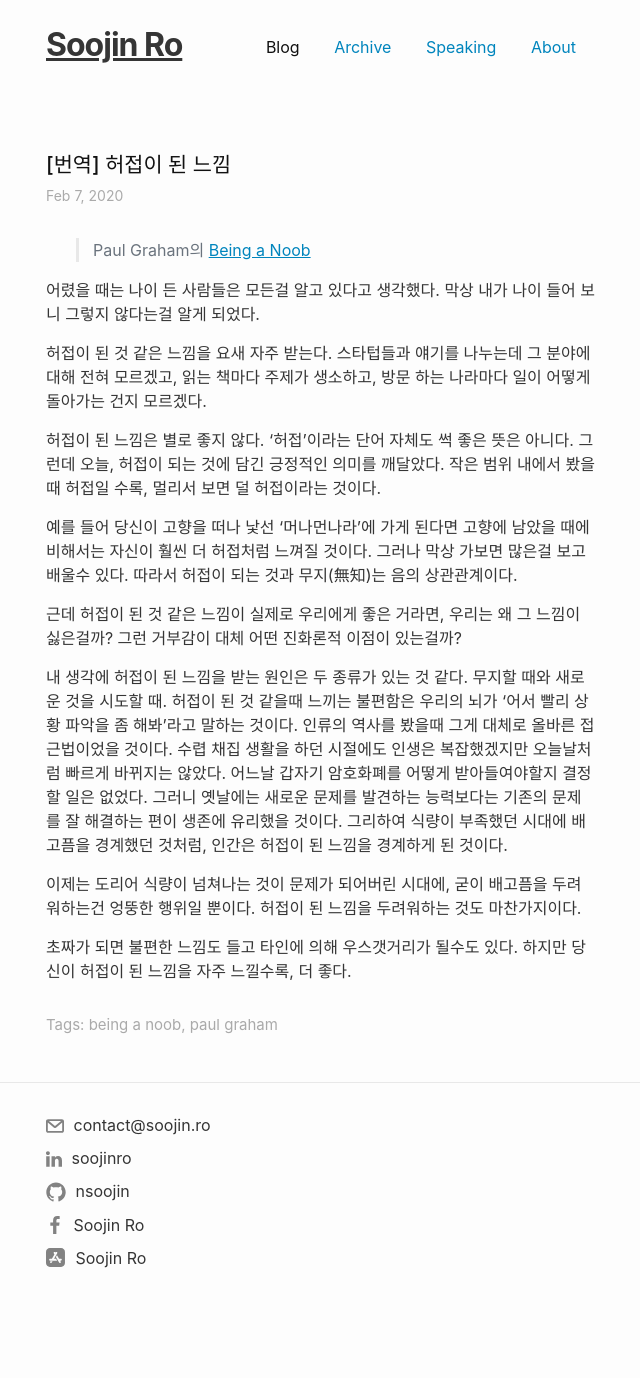
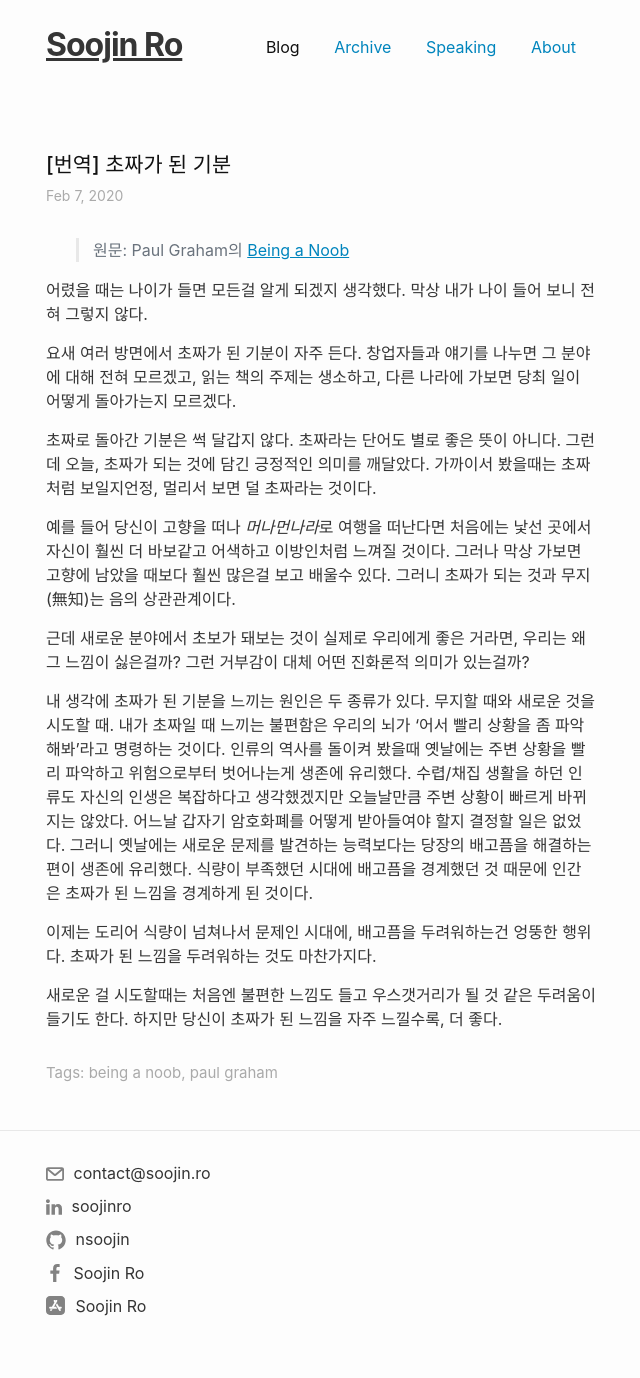
Before and after one commit to nsoojin/nsoojin.github.io, a Jekyll site: the page built from _posts/2020-02-07-noob.md, in a window 1280 px wide. Shown: the whole page, without its empty margins (319-959 px from the left). Built offline with Jekyll 4.4.1, drawn with Linux system fonts in a browser that asks for light colours; comment, search, counter and statistics services are not loaded; before the commit the page ends 1330 px from its top, so only the background shows below that.

Commit message:
being a nood modification

```diff
--- a/_posts/2020-02-07-noob.md
+++ b/_posts/2020-02-07-noob.md
@@ -1,6 +1,6 @@
 ---
 layout: post
-title: "[번역] 허접이 된 느낌"
+title: "[번역] 초짜가 된 기분"
 categories: []
 tags:
 - being a noob
@@ -10,20 +10,20 @@ published: true
 meta: {}
 ---
 
-> Paul Graham의 [Being a Noob](http://paulgraham.com/noob.html)
+> 원문: Paul Graham의 [Being a Noob](http://paulgraham.com/noob.html)
 
-어렸을 때는 나이 든 사람들은 모든걸 알고 있다고 생각했다. 막상 내가 나이 들어 보니 그렇지 않다는걸 알게 되었다.
+어렸을 때는 나이가 들면 모든걸 알게 되겠지 생각했다. 막상 내가 나이 들어 보니 전혀 그렇지 않다.
 
-허접이 된 것 같은 느낌을 요새 자주 받는다. 스타텁들과 얘기를 나누는데 그 분야에 대해 전혀 모르겠고, 읽는 책마다 주제가 생소하고, 방문 하는 나라마다 일이 어떻게 돌아가는 건지 모르겠다.
+요새 여러 방면에서 초짜가 된 기분이 자주 든다. 창업자들과 얘기를 나누면 그 분야에 대해 전혀 모르겠고, 읽는 책의 주제는 생소하고, 다른 나라에 가보면 당최 일이 어떻게 돌아가는지 모르겠다.
 
-허접이 된 느낌은 별로 좋지 않다. '허접'이라는 단어 자체도 썩 좋은 뜻은 아니다. 그런데 오늘, 허접이 되는 것에 담긴 긍정적인 의미를 깨달았다. 작은 범위 내에서 봤을때 허접일 수록, 멀리서 보면 덜 허접이라는 것이다.
+초짜로 돌아간 기분은 썩 달갑지 않다. 초짜라는 단어도 별로 좋은 뜻이 아니다. 그런데 오늘, 초짜가 되는 것에 담긴 긍정적인 의미를 깨달았다. 가까이서 봤을때는 초짜처럼 보일지언정, 멀리서 보면 덜 초짜라는 것이다.
 
-예를 들어 당신이 고향을 떠나 낯선 '머나먼나라'에 가게 된다면 고향에 남았을 때에 비해서는 자신이 훨씬 더 허접처럼 느껴질 것이다. 그러나 막상 가보면 많은걸 보고 배울수 있다. 따라서 허접이 되는 것과 무지(無知)는 음의 상관관계이다.
+예를 들어 당신이 고향을 떠나 *머나먼나라*로 여행을 떠난다면 처음에는 낯선 곳에서 자신이 훨씬 더 바보같고 어색하고 이방인처럼 느껴질 것이다. 그러나 막상 가보면 고향에 남았을 때보다 훨씬 많은걸 보고 배울수 있다. 그러니 초짜가 되는 것과 무지(無知)는 음의 상관관계이다.
 
-근데 허접이 된 것 같은 느낌이 실제로 우리에게 좋은 거라면, 우리는 왜 그 느낌이 싫은걸까? 그런 거부감이 대체 어떤 진화론적 이점이 있는걸까?
+근데 새로운 분야에서 초보가 돼보는 것이 실제로 우리에게 좋은 거라면, 우리는 왜 그 느낌이 싫은걸까? 그런 거부감이 대체 어떤 진화론적 의미가 있는걸까?
 
-내 생각에 허접이 된 느낌을 받는 원인은 두 종류가 있는 것 같다. 무지할 때와 새로운 것을 시도할 때. 허접이 된 것 같을때 느끼는 불편함은 우리의 뇌가 '어서 빨리 상황 파악을 좀 해봐'라고 말하는 것이다. 인류의 역사를 봤을때 그게 대체로 올바른 접근법이었을 것이다. 수렵 채집 생활을 하던 시절에도 인생은 복잡했겠지만 오늘날처럼 빠르게 바뀌지는 않았다. 어느날 갑자기 암호화폐를 어떻게 받아들여야할지 결정할 일은 없었다. 그러니 옛날에는 새로운 문제를 발견하는 능력보다는 기존의 문제를 잘 해결하는 편이 생존에 유리했을 것이다. 그리하여 식량이 부족했던 시대에 배고픔을 경계했던 것처럼, 인간은 허접이 된 느낌을 경계하게 된 것이다.
+내 생각에 초짜가 된 기분을 느끼는 원인은 두 종류가 있다. 무지할 때와 새로운 것을 시도할 때. 내가 초짜일 때 느끼는 불편함은 우리의 뇌가 '어서 빨리 상황을 좀 파악해봐'라고 명령하는 것이다. 인류의 역사를 돌이켜 봤을때 옛날에는 주변 상황을 빨리 파악하고 위험으로부터 벗어나는게 생존에 유리했다. 수렵/채집 생활을 하던 인류도 자신의 인생은 복잡하다고 생각했겠지만 오늘날만큼 주변 상황이 빠르게 바뀌지는 않았다. 어느날 갑자기 암호화폐를 어떻게 받아들여야 할지 결정할 일은 없었다. 그러니 옛날에는 새로운 문제를 발견하는 능력보다는 당장의 배고픔을 해결하는 편이 생존에 유리했다. 식량이 부족했던 시대에 배고픔을 경계했던 것 때문에 인간은 초짜가 된 느낌을 경계하게 된 것이다.
 
-이제는 도리어 식량이 넘쳐나는 것이 문제가 되어버린 시대에, 굳이 배고픔을 두려워하는건 엉뚱한 행위일 뿐이다. 허접이 된 느낌을 두려워하는 것도 마찬가지이다.
+이제는 도리어 식량이 넘쳐나서 문제인 시대에, 배고픔을 두려워하는건 엉뚱한 행위다. 초짜가 된 느낌을 두려워하는 것도 마찬가지다.
 
-초짜가 되면 불편한 느낌도 들고 타인에 의해 우스갯거리가 될수도 있다. 하지만 당신이 허접이 된 느낌을 자주 느낄수록, 더 좋다.
+새로운 걸 시도할때는 처음엔 불편한 느낌도 들고 우스갯거리가 될 것 같은 두려움이 들기도 한다. 하지만 당신이 초짜가 된 느낌을 자주 느낄수록, 더 좋다.
```
